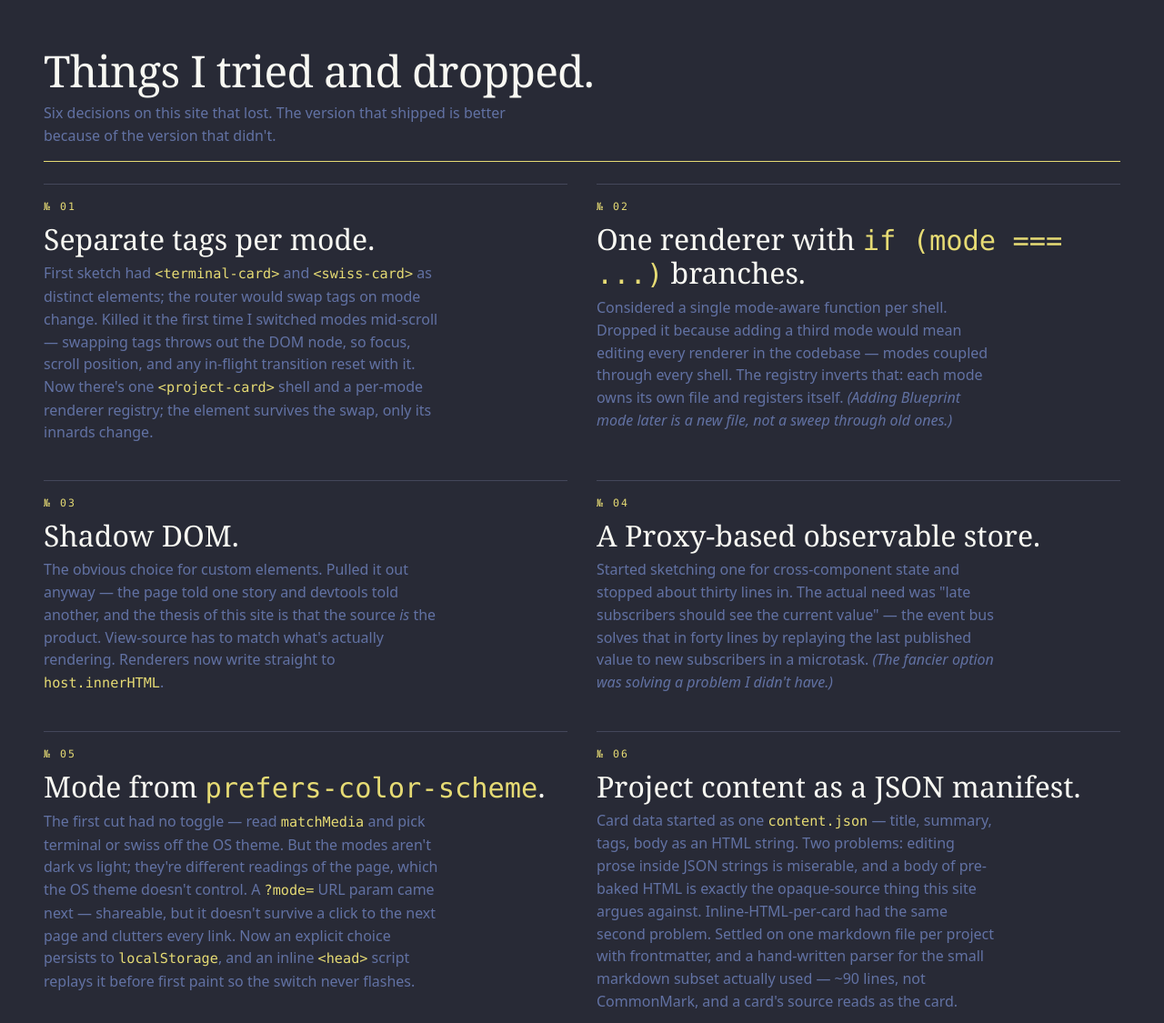
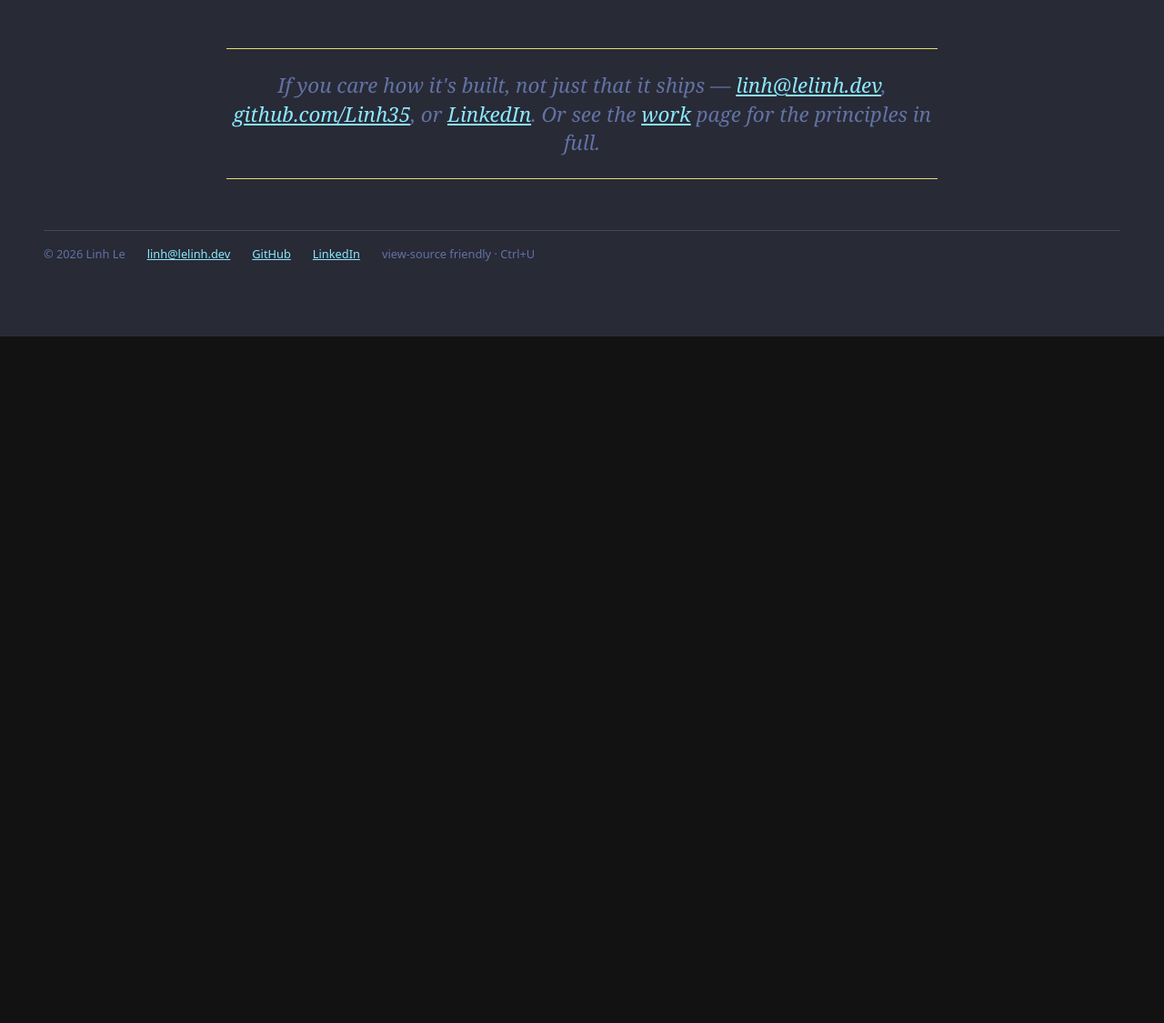
Before and after one commit to Linh35/lelinh.dev, a plain HTML site: page src/about.html in a window 1280 px wide. Shown: the part 1396-2521 px from the top of the page at 91% size. After the commit the page ends 1766 px from the top, so only its background shows below. Drawn offline with Linux system fonts and the light colour scheme.

Commit message:
about: drop the tried-and-dropped section (moved to work)

```diff
--- a/src/about.html
+++ b/src/about.html
@@ -96,39 +96,6 @@
       </ul>
     </section>
 
-    <section class="decisions">
-      <header class="decisions-head">
-        <h2>Things I tried and dropped.</h2>
-        <p class="lede">Six decisions on this site that lost. The version that shipped is better because of the version that didn't.</p>
-      </header>
-      <ol class="decision-list" role="list">
-        <li>
-          <h3>Separate tags per mode.</h3>
-          <p>First sketch had <code>&lt;terminal-card&gt;</code> and <code>&lt;swiss-card&gt;</code> as distinct elements; the router would swap tags on mode change. Killed it the first time I switched modes mid-scroll — swapping tags throws out the DOM node, so focus, scroll position, and any in-flight transition reset with it. Now there's one <code>&lt;project-card&gt;</code> shell and a per-mode renderer registry; the element survives the swap, only its innards change.</p>
-        </li>
-        <li>
-          <h3>One renderer with <code>if (mode === ...)</code> branches.</h3>
-          <p>Considered a single mode-aware function per shell. Dropped it because adding a third mode would mean editing every renderer in the codebase — modes coupled through every shell. The registry inverts that: each mode owns its own file and registers itself. <em>(Adding Blueprint mode later is a new file, not a sweep through old ones.)</em></p>
-        </li>
-        <li>
-          <h3>Shadow DOM.</h3>
-          <p>The obvious choice for custom elements. Pulled it out anyway — the page told one story and devtools told another, and the thesis of this site is that the source <em>is</em> the product. View-source has to match what's actually rendering. Renderers now write straight to <code>host.innerHTML</code>.</p>
-        </li>
-        <li>
-          <h3>A Proxy-based observable store.</h3>
-          <p>Started sketching one for cross-component state and stopped about thirty lines in. The actual need was "late subscribers should see the current value" — the event bus solves that in forty lines by replaying the last published value to new subscribers in a microtask. <em>(The fancier option was solving a problem I didn't have.)</em></p>
-        </li>
-        <li>
-          <h3>Mode from <code>prefers-color-scheme</code>.</h3>
-          <p>The first cut had no toggle — read <code>matchMedia</code> and pick terminal or swiss off the OS theme. But the modes aren't dark vs light; they're different readings of the page, which the OS theme doesn't control. A <code>?mode=</code> URL param came next — shareable, but it doesn't survive a click to the next page and clutters every link. Now an explicit choice persists to <code>localStorage</code>, and an inline <code>&lt;head&gt;</code> script replays it before first paint so the switch never flashes.</p>
-        </li>
-        <li>
-          <h3>Project content as a JSON manifest.</h3>
-          <p>Card data started as one <code>content.json</code> — title, summary, tags, body as an HTML string. Two problems: editing prose inside JSON strings is miserable, and a body of pre-baked HTML is exactly the opaque-source thing this site argues against. Inline-HTML-per-card had the same second problem. Settled on one markdown file per project with frontmatter, and a hand-written parser for the small markdown subset actually used — ~90 lines, not CommonMark, and a card's source reads as the card.</p>
-        </li>
-      </ol>
-    </section>
-
     <section class="next">
       <p>If you care how it's built, not just that it ships — <a href="mailto:linh@lelinh.dev">linh@lelinh.dev</a>, <a href="https://github.com/Linh35">github.com/Linh35</a>, or <a href="https://www.linkedin.com/in/le-linh-42269082/">LinkedIn</a>. Or see the <a href="/work/">work</a> page for the principles in full.</p>
     </section>
```
